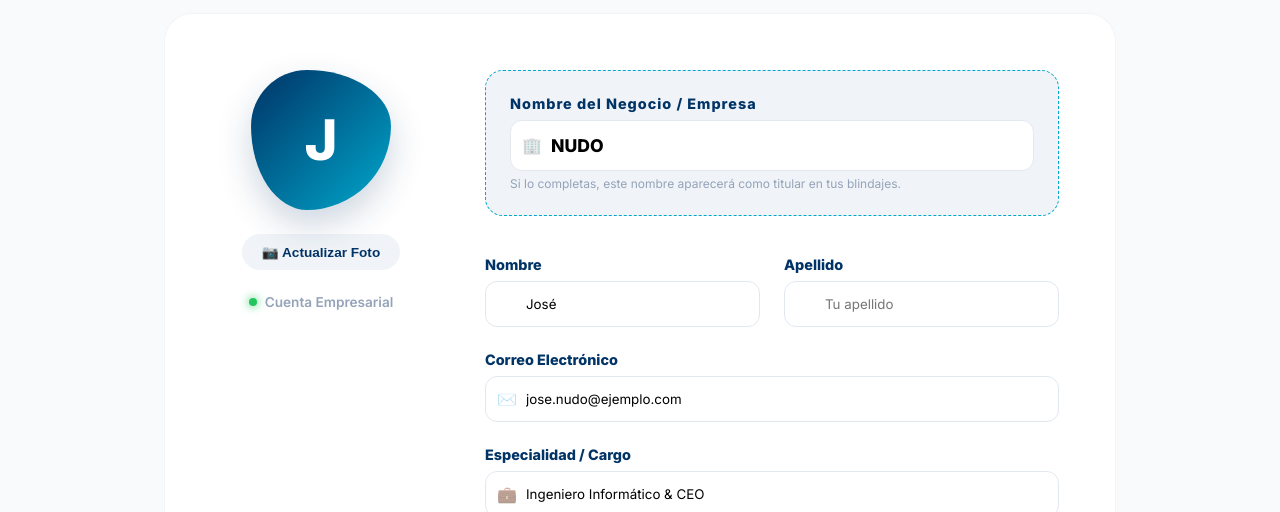
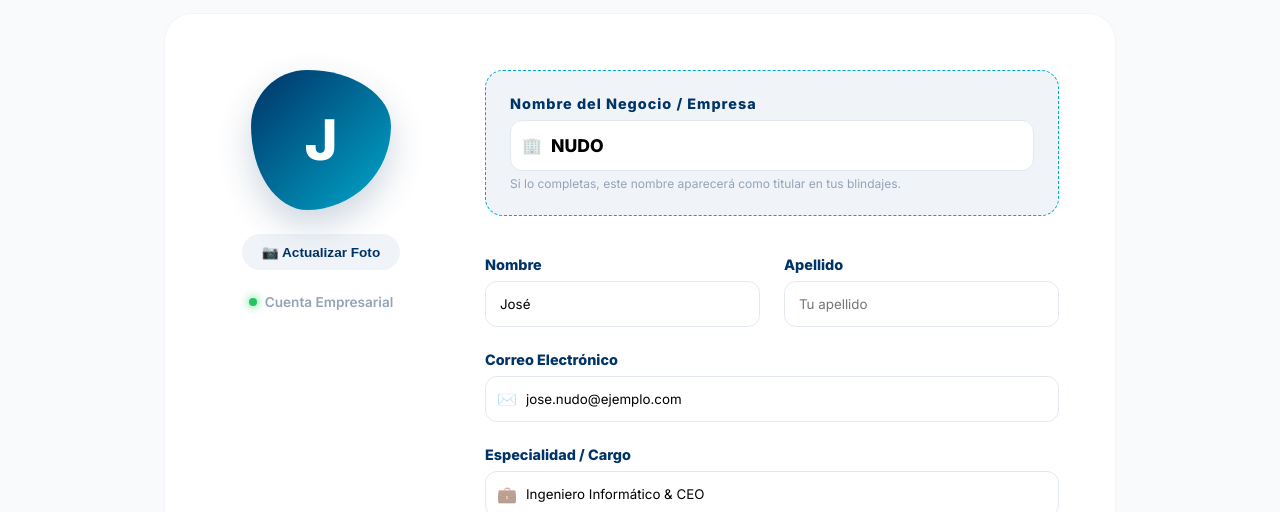
Before and after one commit to ssjoseduardo2002/nudo, an Angular app: page /perfil-usuario in a window 1280 px wide. Shown: the part 288-800 px from the top of the page. Built offline with nearby package versions, Linux system fonts and the light colour scheme.

Commit message:
componente perfil-de-usuario

```diff
--- a/src/app/componentes_de_vistas/perfil-de-usuario/perfil-de-usuario.html
+++ b/src/app/componentes_de_vistas/perfil-de-usuario/perfil-de-usuario.html
@@ -10,19 +10,19 @@
 
     <div class="avatar-seccion">
       <div class="wrapper-avatar">
-        <div class="circulo-avatar">{{ usuario.nombre[0] | uppercase }}</div>
-        <div class="badge-negocio" *ngIf="usuario.nombreNegocio">🏢</div>
+        <div class="circulo-avatar">{{ usuario?.nombre ? (usuario.nombre[0] | uppercase) : '?' }}</div>
+        <div class="badge-negocio" *ngIf="usuario?.nombreNegocio">🏢</div>
         <div class="efecto-brillo"></div>
       </div>
 
-      <button class="btn-foto-nudo">
+      <button type="button" class="btn-foto-nudo">
         <span class="icon">📷</span>
         Actualizar Foto
       </button>
 
       <div class="estado-cuenta">
-        <span class="dot" [class.activo]="usuario.nombreNegocio"></span>
-        {{ usuario.nombreNegocio ? 'Cuenta Empresarial' : 'Cuenta Individual' }}
+        <span class="dot" [class.activo]="usuario?.nombreNegocio"></span>
+        {{ usuario?.nombreNegocio ? 'Cuenta Empresarial' : 'Cuenta Individual' }}
       </div>
     </div>
 
@@ -76,7 +76,7 @@
         </div>
 
         <div class="campo-nudo full-width">
-          <label for="biografia">Descripción Profesional / Bio</label>
+          <label for="biografia">¿Cuál es tu papel dentro del negocio?</label>
           <div class="input-container">
             <textarea id="biografia" [(ngModel)]="usuario.biografia" name="biografia" class="input-nudo" rows="4" placeholder="Cuéntale al mundo sobre tu trayectoria o tu negocio..."></textarea>
           </div>
--- a/src/app/componentes_de_vistas/perfil-de-usuario/perfil-de-usuario.scss
+++ b/src/app/componentes_de_vistas/perfil-de-usuario/perfil-de-usuario.scss
@@ -52,7 +52,7 @@ $azul-suave: #f0f4f8;
           display: flex;
           align-items: center;
           justify-content: center;
-          border-radius: 40% 60% 60% 40% / 40% 40% 60% 60%; // Forma orgánica NUDO
+          border-radius: 40% 60% 60% 40% / 40% 40% 60% 60%;
           font-weight: 800;
           box-shadow: 0 15px 35px rgba($azul-nudo, 0.2);
         }
@@ -85,7 +85,6 @@ $azul-suave: #f0f4f8;
         cursor: pointer;
         transition: all 0.3s;
 
-        // ⚡ SOLUCIÓN MODERNA SASS: Cambiamos darken() obsoleto por color.adjust()
         &:hover { background: color.adjust($azul-suave, $lightness: -5%); }
       }
 
@@ -135,14 +134,20 @@ $azul-suave: #f0f4f8;
             .prefix { position: absolute; left: 12px; top: 50%; transform: translateY(-50%); opacity: 0.5; }
             .input-nudo {
               width: 100%;
-              padding: 14px 14px 14px 40px;
+              padding: 14px 14px 14px 14px; // Padding base sin prefix
               border: 1.5px solid #e2e8f0;
               border-radius: 12px;
               font-family: inherit;
               transition: all 0.3s;
+
+              // Ajuste de padding si tiene prefix
+              &[name="nombreNegocio"], &[name="email"], &[name="profesion"] {
+                padding-left: 40px;
+              }
+
               &:focus { border-color: $cian-nudo; box-shadow: 0 0 0 4px rgba($cian-nudo, 0.1); outline: none; }
             }
-            textarea.input-nudo { padding-left: 15px; } // Bio no lleva prefix
+            textarea.input-nudo { padding-left: 14px; }
           }
           .hint { font-size: 0.75rem; color: #94a3b8; margin-top: 5px; display: block; }
         }
@@ -176,7 +181,6 @@ $azul-suave: #f0f4f8;
   }
 }
 
-// Animaciones
 @keyframes popIn {
   from { opacity: 0; transform: scale(0.5); }
   to { opacity: 1; transform: scale(1); }
--- a/src/app/componentes_de_vistas/perfil-de-usuario/perfil-de-usuario.ts
+++ b/src/app/componentes_de_vistas/perfil-de-usuario/perfil-de-usuario.ts
@@ -2,14 +2,17 @@ import { Component, OnInit } from '@angular/core';
 import { CommonModule } from '@angular/common';
 import { FormsModule } from '@angular/forms';
 
-// Definimos la estructura profesional del Socio de NUDO
+/**
+ * Estructura profesional del Socio de NUDO
+ * Define la identidad visual y legal en la plataforma.
+ */
 interface UsuarioNudo {
   nombre: string;
   apellido: string;
   email: string;
   profesion: string;
   biografia: string;
-  nombreNegocio: string; // La pieza clave que añadimos hoy 🏢
+  nombreNegocio: string;
 }
 
 @Component({
@@ -21,25 +24,24 @@ interface UsuarioNudo {
 })
 export class PerfilDeUsuario implements OnInit {
 
-  // Inicializamos los datos del socio
+  // Estado del perfil del socio
   public usuario: UsuarioNudo = {
     nombre: 'José',
     apellido: '',
     email: 'jose.nudo@ejemplo.com',
     profesion: 'Ingeniero Informático & CEO',
     biografia: 'Mente detrás del proyecto NUDO, enfocado en blindar el talento creativo.',
-    nombreNegocio: 'NUDO' // Al llenar esto, el perfil se vuelve "Empresarial"
+    nombreNegocio: 'NUDO'
   };
 
   constructor() {}
 
   ngOnInit(): void {
-    console.log('--- Perfil de Socio NUDO cargado ---');
-    // Aquí podrías cargar los datos desde un servicio de Firebase o una API
+    console.log('[NUDO-SYSTEM] Perfil de Socio cargado y verificado.');
   }
 
   /**
-   * Guarda los cambios y actualiza la identidad en la plataforma
+   * Guarda los cambios y sincroniza la identidad en la plataforma
    */
   public guardarCambios(): void {
     if (!this.usuario.nombre || !this.usuario.email) {
@@ -47,22 +49,27 @@ export class PerfilDeUsuario implements OnInit {
       return;
     }
 
-    // Simulamos la actualización
-    console.log('Sincronizando identidad NUDO:', this.usuario);
+    // Aquí iría el servicio de Firebase: this.authService.updateProfile(...)
+    console.log('[NUDO-SYSTEM] Sincronizando identidad...', this.usuario);
 
-    const mensajeExitose = this.usuario.nombreNegocio
+    const mensaje = this.usuario.nombreNegocio
       ? `¡Identidad corporativa de ${this.usuario.nombreNegocio} actualizada!`
       : `¡Perfil de ${this.usuario.nombre} actualizado con éxito!`;
 
-    alert(mensajeExitose);
+    alert(mensaje);
   }
 
   /**
-   * Método extra por si quieres resetear campos (Opcional)
+   * Preparación para la integración de cambio de imagen
    */
+  public actualizarFoto(): void {
+    console.log('[NUDO-SYSTEM] Iniciando selector de archivos para avatar...');
+    // Lógica para abrir explorador de archivos o modal de recorte
+  }
+
   public cancelarEdicion(): void {
     if(confirm('¿Deseas descartar los cambios no guardados?')) {
-      // Lógica para recargar datos originales
+      console.log('[NUDO-SYSTEM] Edición descartada.');
     }
   }
 }
```
